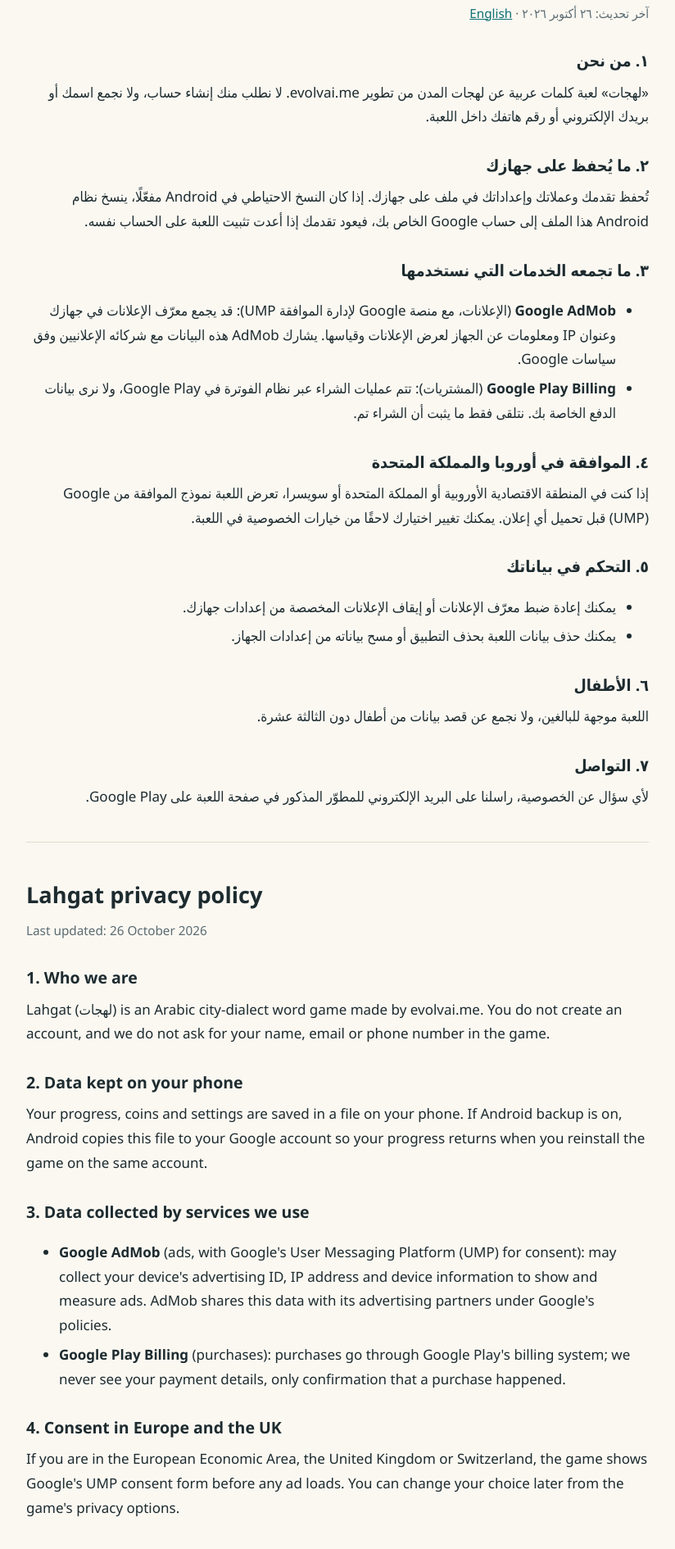
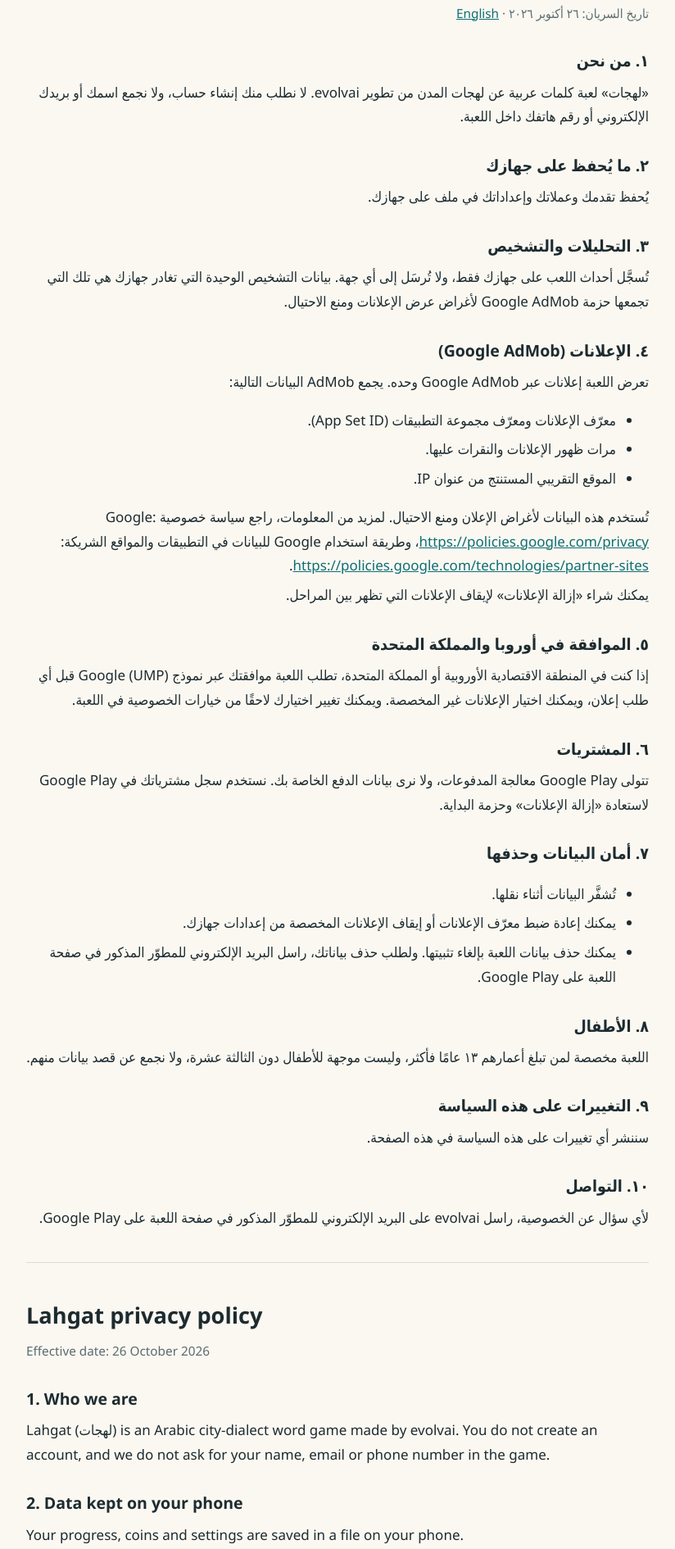
Before and after one commit to evolvai-me/evolvai-me.github.io, a plain HTML site: page lahgat/privacy/index.html in a window 1280 px wide. Shown: the part 83-1973 px from the top of the page at 82% size, without its empty margins (228-1052 px from the left). Drawn offline with Linux system fonts and the light colour scheme.

Commit message:
Lahgat privacy: AdMob details, analytics, purchases, deletion, ages 13+, effective date

```diff
--- a/lahgat/privacy/index.html
+++ b/lahgat/privacy/index.html
@@ -22,68 +22,96 @@
 <main>
 <section lang="ar" dir="rtl">
   <h1>سياسة الخصوصية للعبة «لهجات»</h1>
-  <p class="meta">آخر تحديث: ٢٦ أكتوبر ٢٠٢٦ · <a href="#en">English</a></p>
+  <p class="meta">تاريخ السريان: ٢٦ أكتوبر ٢٠٢٦ · <a href="#en">English</a></p>
 
   <h2>١. من نحن</h2>
-  <p>«لهجات» لعبة كلمات عربية عن لهجات المدن من تطوير evolvai.me. لا نطلب منك إنشاء حساب، ولا نجمع اسمك أو بريدك الإلكتروني أو رقم هاتفك داخل اللعبة.</p>
+  <p>«لهجات» لعبة كلمات عربية عن لهجات المدن من تطوير evolvai. لا نطلب منك إنشاء حساب، ولا نجمع اسمك أو بريدك الإلكتروني أو رقم هاتفك داخل اللعبة.</p>
 
   <h2>٢. ما يُحفظ على جهازك</h2>
-  <p>تُحفظ تقدمك وعملاتك وإعداداتك في ملف على جهازك. إذا كان النسخ الاحتياطي في Android مفعّلًا، ينسخ نظام Android هذا الملف إلى حساب Google الخاص بك، فيعود تقدمك إذا أعدت تثبيت اللعبة على الحساب نفسه.</p>
+  <p>يُحفظ تقدمك وعملاتك وإعداداتك في ملف على جهازك.</p>
 
-  <h2>٣. ما تجمعه الخدمات التي نستخدمها</h2>
+  <h2>٣. التحليلات والتشخيص</h2>
+  <p>تُسجَّل أحداث اللعب على جهازك فقط، ولا تُرسَل إلى أي جهة. بيانات التشخيص الوحيدة التي تغادر جهازك هي تلك التي تجمعها حزمة Google AdMob لأغراض عرض الإعلانات ومنع الاحتيال.</p>
+
+  <h2>٤. الإعلانات (Google AdMob)</h2>
+  <p>تعرض اللعبة إعلانات عبر Google AdMob وحده. يجمع AdMob البيانات التالية:</p>
   <ul>
-    <li><strong>Google AdMob</strong> (الإعلانات، مع منصة Google لإدارة الموافقة UMP): قد يجمع معرّف الإعلانات في جهازك وعنوان IP ومعلومات عن الجهاز لعرض الإعلانات وقياسها. يشارك AdMob هذه البيانات مع شركائه الإعلانيين وفق سياسات Google.</li>
-    <li><strong>Google Play Billing</strong> (المشتريات): تتم عمليات الشراء عبر نظام الفوترة في Google Play، ولا نرى بيانات الدفع الخاصة بك. نتلقى فقط ما يثبت أن الشراء تم.</li>
+    <li>معرّف الإعلانات ومعرّف مجموعة التطبيقات (App Set ID).</li>
+    <li>مرات ظهور الإعلانات والنقرات عليها.</li>
+    <li>الموقع التقريبي المستنتج من عنوان IP.</li>
+  </ul>
+  <p>تُستخدم هذه البيانات لأغراض الإعلان ومنع الاحتيال. لمزيد من المعلومات، راجع سياسة خصوصية Google: <a href="https://policies.google.com/privacy">https://policies.google.com/privacy</a>، وطريقة استخدام Google للبيانات في التطبيقات والمواقع الشريكة: <a href="https://policies.google.com/technologies/partner-sites">https://policies.google.com/technologies/partner-sites</a>.</p>
+  <p>يمكنك شراء «إزالة الإعلانات» لإيقاف الإعلانات التي تظهر بين المراحل.</p>
+
+  <h2>٥. الموافقة في أوروبا والمملكة المتحدة</h2>
+  <p>إذا كنت في المنطقة الاقتصادية الأوروبية أو المملكة المتحدة، تطلب اللعبة موافقتك عبر نموذج Google (UMP) قبل أي طلب إعلان، ويمكنك اختيار الإعلانات غير المخصصة. ويمكنك تغيير اختيارك لاحقًا من خيارات الخصوصية في اللعبة.</p>
+
+  <h2>٦. المشتريات</h2>
+  <p>تتولى Google Play معالجة المدفوعات، ولا نرى بيانات الدفع الخاصة بك. نستخدم سجل مشترياتك في Google Play لاستعادة «إزالة الإعلانات» وحزمة البداية.</p>
+
+  <h2>٧. أمان البيانات وحذفها</h2>
+  <ul>
+    <li>تُشفَّر البيانات أثناء نقلها.</li>
+    <li>يمكنك إعادة ضبط معرّف الإعلانات أو إيقاف الإعلانات المخصصة من إعدادات جهازك.</li>
+    <li>يمكنك حذف بيانات اللعبة بإلغاء تثبيتها. ولطلب حذف بياناتك، راسل البريد الإلكتروني للمطوّر المذكور في صفحة اللعبة على Google Play.</li>
   </ul>
 
-  <h2>٤. الموافقة في أوروبا والمملكة المتحدة</h2>
-  <p>إذا كنت في المنطقة الاقتصادية الأوروبية أو المملكة المتحدة أو سويسرا، تعرض اللعبة نموذج الموافقة من Google (UMP) قبل تحميل أي إعلان. يمكنك تغيير اختيارك لاحقًا من خيارات الخصوصية في اللعبة.</p>
+  <h2>٨. الأطفال</h2>
+  <p>اللعبة مخصصة لمن تبلغ أعمارهم ١٣ عامًا فأكثر، وليست موجهة للأطفال دون الثالثة عشرة، ولا نجمع عن قصد بيانات منهم.</p>
 
-  <h2>٥. التحكم في بياناتك</h2>
-  <ul>
-    <li>يمكنك إعادة ضبط معرّف الإعلانات أو إيقاف الإعلانات المخصصة من إعدادات جهازك.</li>
-    <li>يمكنك حذف بيانات اللعبة بحذف التطبيق أو مسح بياناته من إعدادات الجهاز.</li>
-  </ul>
+  <h2>٩. التغييرات على هذه السياسة</h2>
+  <p>سننشر أي تغييرات على هذه السياسة في هذه الصفحة.</p>
 
-  <h2>٦. الأطفال</h2>
-  <p>اللعبة موجهة للبالغين، ولا نجمع عن قصد بيانات من أطفال دون الثالثة عشرة.</p>
-
-  <h2>٧. التواصل</h2>
-  <p>لأي سؤال عن الخصوصية، راسلنا على البريد الإلكتروني للمطوّر المذكور في صفحة اللعبة على Google Play.</p>
+  <h2>١٠. التواصل</h2>
+  <p>لأي سؤال عن الخصوصية، راسل evolvai على البريد الإلكتروني للمطوّر المذكور في صفحة اللعبة على Google Play.</p>
 </section>
 
 <hr>
 
 <section id="en" lang="en" dir="ltr">
   <h1>Lahgat privacy policy</h1>
-  <p class="meta">Last updated: 26 October 2026</p>
+  <p class="meta">Effective date: 26 October 2026</p>
 
   <h2>1. Who we are</h2>
-  <p>Lahgat (لهجات) is an Arabic city-dialect word game made by evolvai.me. You do not create an account, and we do not ask for your name, email or phone number in the game.</p>
+  <p>Lahgat (لهجات) is an Arabic city-dialect word game made by evolvai. You do not create an account, and we do not ask for your name, email or phone number in the game.</p>
 
   <h2>2. Data kept on your phone</h2>
-  <p>Your progress, coins and settings are saved in a file on your phone. If Android backup is on, Android copies this file to your Google account so your progress returns when you reinstall the game on the same account.</p>
+  <p>Your progress, coins and settings are saved in a file on your phone.</p>
 
-  <h2>3. Data collected by services we use</h2>
+  <h2>3. Analytics and diagnostics</h2>
+  <p>Gameplay events are logged only on your device and are never sent anywhere. The only diagnostics that leave your device come from the Google AdMob SDK, for ad delivery and fraud prevention.</p>
+
+  <h2>4. Ads (Google AdMob)</h2>
+  <p>The game shows ads through Google AdMob only. AdMob collects:</p>
   <ul>
-    <li><strong>Google AdMob</strong> (ads, with Google's User Messaging Platform (UMP) for consent): may collect your device's advertising ID, IP address and device information to show and measure ads. AdMob shares this data with its advertising partners under Google's policies.</li>
-    <li><strong>Google Play Billing</strong> (purchases): purchases go through Google Play's billing system; we never see your payment details, only confirmation that a purchase happened.</li>
+    <li>your advertising ID and app set ID;</li>
+    <li>ad impressions and clicks;</li>
+    <li>approximate location derived from your IP address.</li>
+  </ul>
+  <p>This data is used for advertising and fraud prevention. See Google's privacy policy at <a href="https://policies.google.com/privacy">https://policies.google.com/privacy</a> and how Google uses data from partner apps at <a href="https://policies.google.com/technologies/partner-sites">https://policies.google.com/technologies/partner-sites</a>.</p>
+  <p>You can buy Remove Ads to stop the ads between levels.</p>
+
+  <h2>5. Consent in Europe and the UK</h2>
+  <p>If you are in the European Economic Area or the United Kingdom, the game asks for your consent through Google's UMP form before any ad request, and you can choose non-personalized ads. You can change your choice later from the game's privacy options.</p>
+
+  <h2>6. Purchases</h2>
+  <p>Payments are handled by Google Play; we never see your payment details. Your Google Play purchase history is used to restore Remove Ads and the starter pack.</p>
+
+  <h2>7. Security and deletion</h2>
+  <ul>
+    <li>Data is encrypted in transit.</li>
+    <li>You can reset your advertising ID or opt out of personalized ads in your phone's settings.</li>
+    <li>You can delete the game's data by uninstalling the game. To request deletion of your data, email the developer address shown on the game's Google Play page.</li>
   </ul>
 
-  <h2>4. Consent in Europe and the UK</h2>
-  <p>If you are in the European Economic Area, the United Kingdom or Switzerland, the game shows Google's UMP consent form before any ad loads. You can change your choice later from the game's privacy options.</p>
+  <h2>8. Children</h2>
+  <p>The game is for ages 13 and over and is not directed at children under 13. We do not knowingly collect data from children under 13.</p>
 
-  <h2>5. Your choices</h2>
-  <ul>
-    <li>You can reset your advertising ID or opt out of personalised ads in your phone's settings.</li>
-    <li>You can delete the game's data by uninstalling the game or clearing its storage.</li>
-  </ul>
+  <h2>9. Changes to this policy</h2>
+  <p>We'll post any changes to this policy on this page.</p>
 
-  <h2>6. Children</h2>
-  <p>The game is meant for adults. We do not knowingly collect data from children under 13.</p>
-
-  <h2>7. Contact</h2>
-  <p>For any privacy question, write to the developer email shown on Lahgat's Google Play page.</p>
+  <h2>10. Contact</h2>
+  <p>For any privacy question, write to evolvai at the developer email shown on Lahgat's Google Play page.</p>
 </section>
 </main>
 </body>
```
